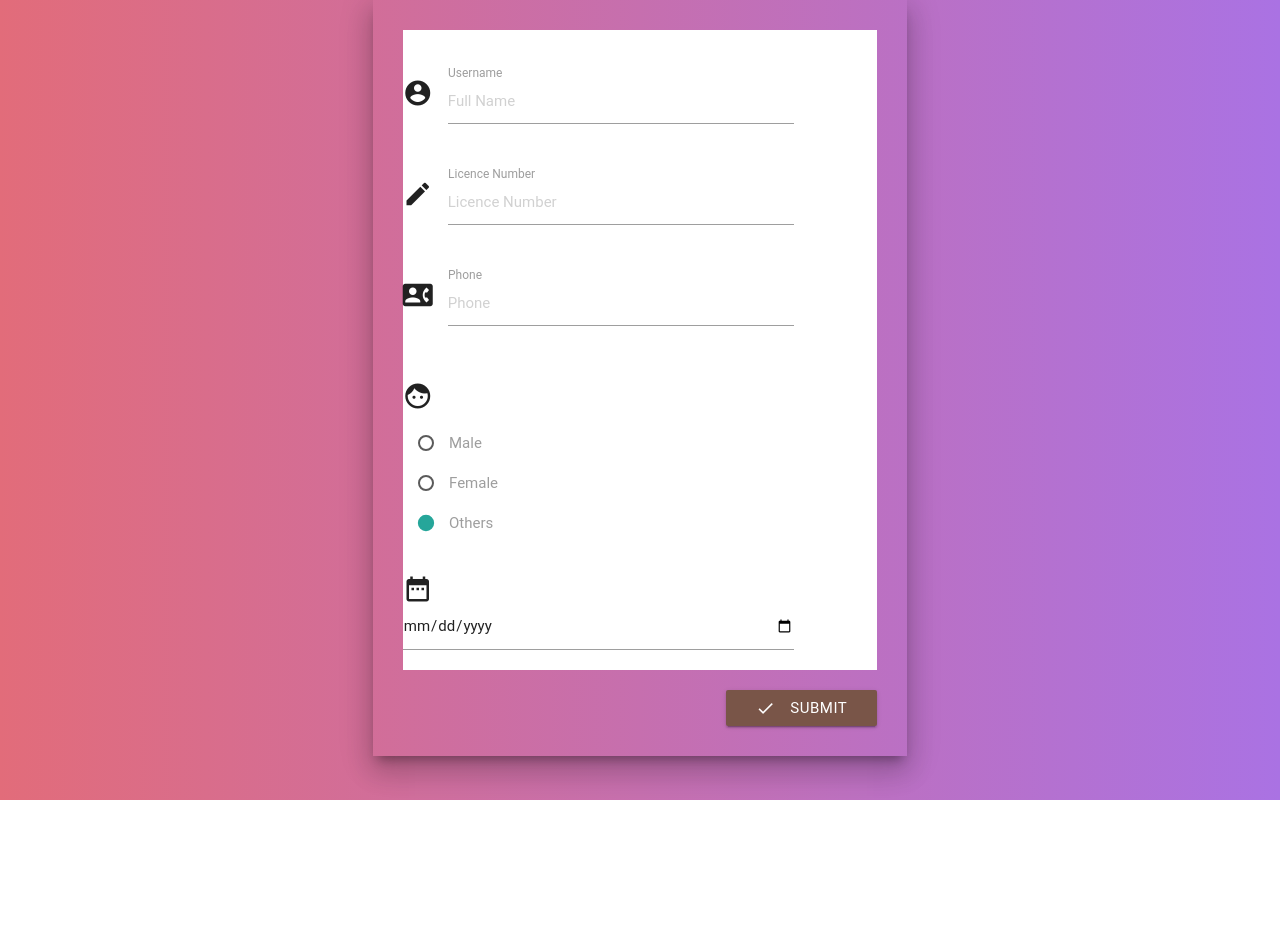
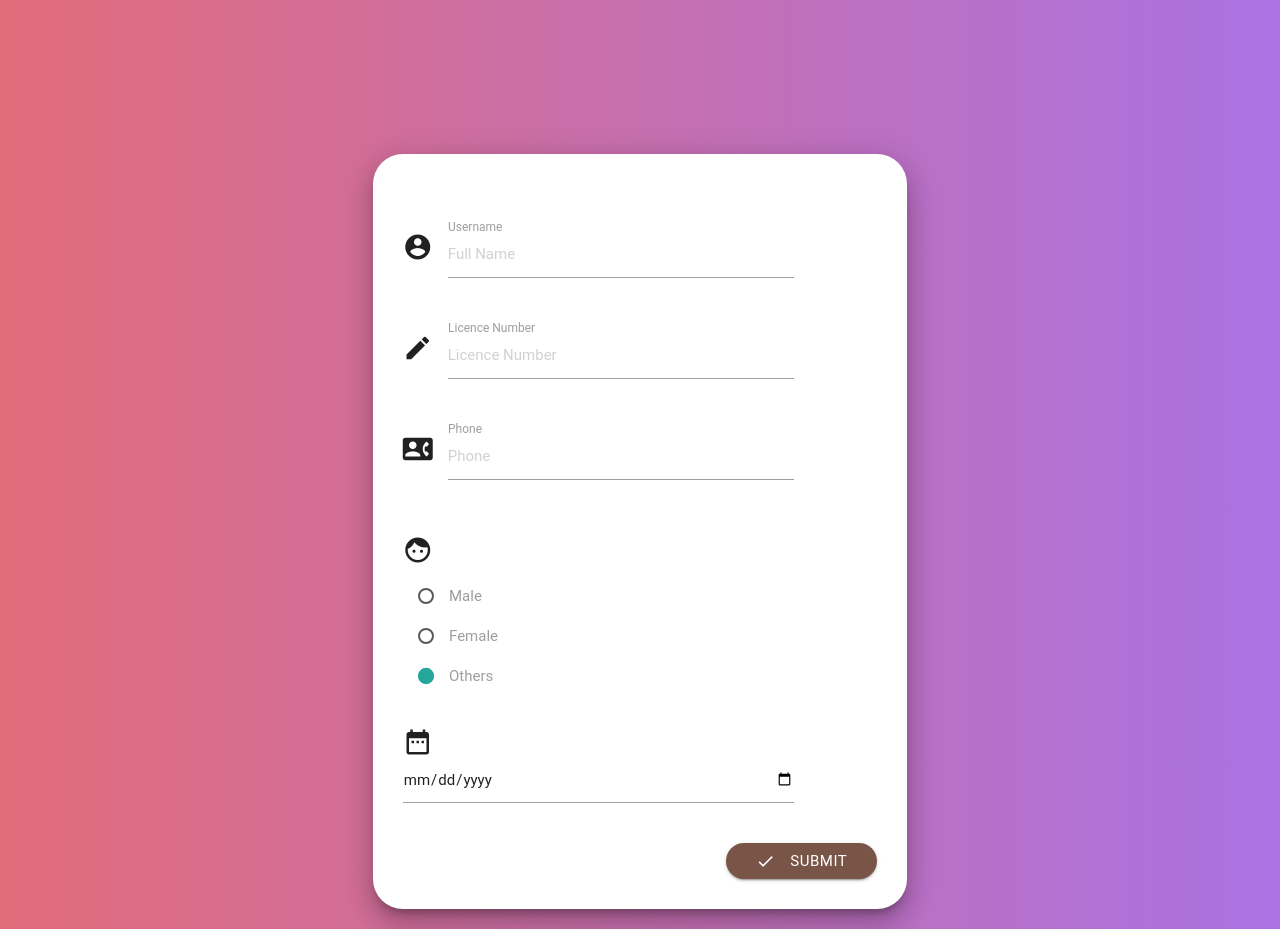
Before and after one commit to ctrl-alt-code-iot-hackathon/HornOKPlease, a Flask app: template Frontend-Dev/templates/index.html in a window 1280 px wide. Before the commit the page ends 800 px from the top, so only its background shows below. Run offline with Flask 2, Linux system fonts and the light colour scheme; the template is opened without the code that fills it, so the values that code supplies are empty; parts of the project's set-up code (start-up, migrations or seed data) failed here and were passed over; some libraries are stand-ins or nearby versions; some web fonts are replaced.

Commit message:
Completed homepage UI

```diff
--- a/Frontend-Dev/static/css/styles.css
+++ b/Frontend-Dev/static/css/styles.css
@@ -31,5 +31,13 @@ body
 
 #frm
 {
+	margin-top: 30%;
+	background: white;
 	padding: 30px;
+	border-radius: 2rem;
 }
+
+#submitbtn
+{
+	border-radius: 2rem;
+}
--- a/Frontend-Dev/templates/index.html
+++ b/Frontend-Dev/templates/index.html
@@ -16,8 +16,8 @@
 
 
 <body class = "container" style="width: 40%;">
-   <div class = "row transparent z-depth-5" id="frm">
-      <form class = "form">
+   <div class = "row z-depth-5" id="frm">
+      <form class = "form" type="POST" action="/insert">
          <div class = "row">
             <div class = "input-field col s10">
                <i class = "material-icons prefix">account_circle</i>
@@ -79,7 +79,7 @@
          </div>
       </div>
 
-      <button class="btn waves-effect waves-light brown right"><i class="material-icons left">done</i>Submit</button>
+      <button id = "submitbtn" class="btn waves-effect waves-light brown right"><i class="material-icons left">done</i>Submit</button>
 
    </form>
 </div>
```
